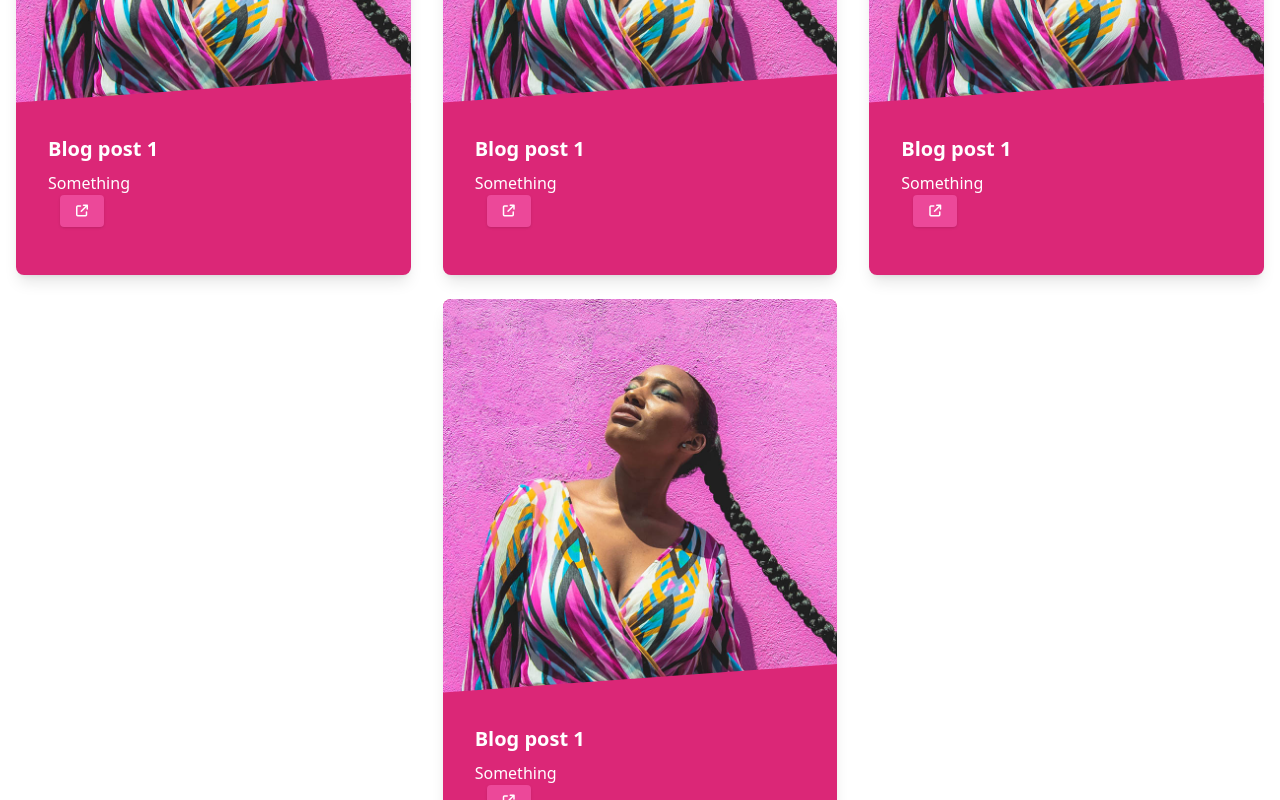
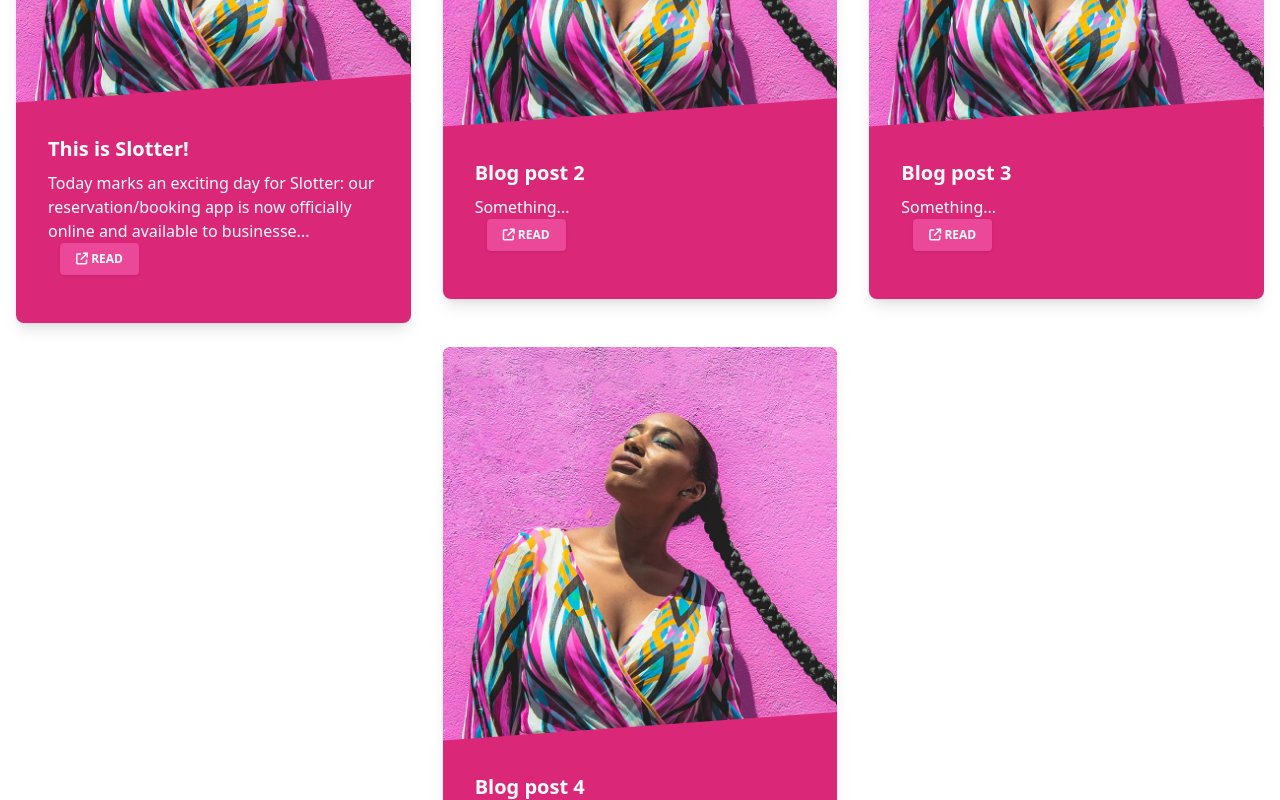
Before and after one commit to jstavanja/top-bookings, a Next.js app: page /blog in a window 1280 px wide. Shown: the part 1020-1820 px from the top of the page. Built offline with nearby package versions, Linux system fonts and the light colour scheme.

Commit message:
prepare scaffold for blog posts

```diff
--- /dev/null
+++ b/components/BlogPost.tsx
@@ -0,0 +1,55 @@
+import { Post } from "../types/post";
+import Image from "next/image";
+
+interface BlogPostProps {
+  post: Post;
+}
+
+export const BlogPost = ({ post }: BlogPostProps) => {
+  return (
+    <section className="relative py-20">
+      <div
+        className="bottom-auto top-0 left-0 right-0 w-full absolute pointer-events-none overflow-hidden -mt-20"
+        style={{ height: "80px" }}
+      >
+        <svg
+          className="absolute bottom-0 overflow-hidden"
+          xmlns="http://www.w3.org/2000/svg"
+          preserveAspectRatio="none"
+          version="1.1"
+          viewBox="0 0 2560 100"
+          x="0"
+          y="0"
+        >
+          <polygon
+            className="text-white fill-current"
+            points="2560 0 2560 100 0 100"
+          ></polygon>
+        </svg>
+      </div>
+
+      <div className="container mx-auto px-4">
+        <div className=" flex flex-wrap">
+          <div className="w-full md:w-4/12 ml-auto mr-auto px-4">
+            <Image
+              alt="..."
+              className="max-w-full rounded-lg shadow-lg"
+              src={post.imageSrc}
+            />
+          </div>
+          <div className="w-full md:w-8/12 ml-auto mr-auto px-4">
+            <div className="md:pr-12">
+              <div className="text-pink-600 p-3 text-center inline-flex items-center justify-center w-16 h-16 mb-6 shadow-lg rounded-full bg-pink-300">
+                <i className="fas fa-rocket text-xl"></i>
+              </div>
+              <h3 className="text-3xl font-semibold">{post.title}</h3>
+              <p className="mt-4 text-lg leading-relaxed text-gray-600">
+                {post.text}
+              </p>
+            </div>
+          </div>
+        </div>
+      </div>
+    </section>
+  );
+};
--- a/components/BlogPosts.tsx
+++ b/components/BlogPosts.tsx
@@ -1,46 +1,16 @@
-import teamImage from "../assets/img/team-2-800x800.jpg";
+import { POSTS } from "../constants/posts";
 import { Card } from "./Card";
-
-const POSTS = [
-  {
-    ctaLink: "/more",
-    ctaText: "Read",
-    imageSrc: teamImage,
-    text: "Something",
-    title: "Blog post 1",
-  },
-  {
-    ctaLink: "/more",
-    ctaText: "Read",
-    imageSrc: teamImage,
-    text: "Something",
-    title: "Blog post 1",
-  },
-  {
-    ctaLink: "/more",
-    ctaText: "Read",
-    imageSrc: teamImage,
-    text: "Something",
-    title: "Blog post 1",
-  },
-  {
-    ctaLink: "/more",
-    ctaText: "Read",
-    imageSrc: teamImage,
-    text: "Something",
-    title: "Blog post 1",
-  },
-];
 
 export const BlogPosts = () => {
   return (
     <div className="flex flex-wrap items-center mt-32 mb-32">
       {POSTS.map((post) => (
         <Card
-          ctaLink={post.ctaLink}
+          key={post.id}
+          ctaLink={`/blog/${post.id}`}
           ctaText={post.ctaText}
           imageSrc={post.imageSrc}
-          text={post.text}
+          text={post.text.substring(0, 120) + "..."}
           title={post.title}
         />
       ))}
--- a/components/Card.tsx
+++ b/components/Card.tsx
@@ -44,10 +44,11 @@ export const Card = ({
           <p className="text-md font-light mt-2 text-white">{text}</p>
           {ctaText && ctaLink && (
             <Button
-              text={ctaText}
               href={ctaLink}
               iconClass="fa-solid fa-arrow-up-right-from-square"
-            />
+            >
+              {ctaText}
+            </Button>
           )}
         </blockquote>
       </div>
--- a/components/Hero.tsx
+++ b/components/Hero.tsx
@@ -1,10 +1,10 @@
 interface HeroProps {
   backgroundImage: string;
   title: string;
-  text: string;
+  text?: string;
 }
 
-export const Hero = ({ backgroundImage, title, text }: HeroProps) => (
+export const Hero = ({ backgroundImage, title, text = "" }: HeroProps) => (
   <div
     className="relative pt-16 pb-32 flex content-center items-center justify-center"
     style={{
--- /dev/null
+++ b/constants/posts.ts
@@ -0,0 +1,33 @@
+import teamImage from "../assets/img/team-2-800x800.jpg";
+import { Post } from "../types/post";
+
+export const POSTS: Post[] = [
+  {
+    id: "1",
+    ctaText: "Read",
+    imageSrc: teamImage,
+    text: "Today marks an exciting day for Slotter: our reservation/booking app is now officially online and available to businesses and clients around the world! We're thrilled to introduce Slotter as the ultimate solution for booking appointments and managing schedules. With our user-friendly interface, simple editing tools, and search engine optimization, our app makes it easy for both businesses and clients to book and manage appointments with ease. In addition to these core features, Slotter also offers a customizable booking process, mobile optimization, notifications, a review system, multiple payment options, and advanced scheduling tools. These features allow businesses to tailor the booking process to their specific needs, make it easy for clients to book appointments on the go, stay informed about upcoming appointments, leave reviews for businesses, choose from multiple payment options, and manage their schedules more efficiently. We're confident that Slotter will be a valuable addition to any business and we can't wait to see how our app helps businesses and clients streamline their schedules and grow their businesses. Thank you for joining us on this exciting journey and we can't wait to see what the future holds for Slotter!",
+    title: "This is Slotter!",
+  },
+  {
+    id: "2",
+    ctaText: "Read",
+    imageSrc: teamImage,
+    text: "Something",
+    title: "Blog post 2",
+  },
+  {
+    id: "3",
+    ctaText: "Read",
+    imageSrc: teamImage,
+    text: "Something",
+    title: "Blog post 3",
+  },
+  {
+    id: "4",
+    ctaText: "Read",
+    imageSrc: teamImage,
+    text: "Something",
+    title: "Blog post 4",
+  },
+];
--- /dev/null
+++ b/pages/blog/[id].tsx
@@ -0,0 +1,46 @@
+import { Hero } from "../../components/Hero";
+import { Layout } from "../../components/Layout";
+import { POSTS } from "../../constants/posts";
+import { Post } from "../../types/post";
+import { BlogPost as BlogPostComponent } from "../../components/BlogPost";
+
+interface BlogPostProps {
+  post: Post;
+}
+
+const BlogPost = ({ post }: BlogPostProps) => {
+  return (
+    <Layout title={`Slotter | ${post.title}`}>
+      <Hero
+        backgroundImage="https://images.unsplash.com/photo-1557804506-669a67965ba0?ixlib=rb-1.2.1&ixid=eyJhcHBfaWQiOjEyMDd9&auto=format&fit=crop&w=1267&q=80"
+        title={post.title}
+      />
+      <BlogPostComponent post={post} />
+    </Layout>
+  );
+};
+
+export function getPostData(id) {
+  return POSTS.find((post) => post.id === id);
+}
+
+export async function getStaticPaths() {
+  return {
+    paths: POSTS.map((post) => ({
+      params: {
+        id: post.id,
+      },
+    })),
+    fallback: false,
+  };
+}
+
+export async function getStaticProps({ params }) {
+  const postData = getPostData(params.id);
+  return {
+    props: {
+      post: postData,
+    },
+  };
+}
+export default BlogPost;
--- /dev/null
+++ b/types/post.ts
@@ -0,0 +1,9 @@
+import { StaticImageData } from "next/image";
+
+export interface Post {
+  id: string;
+  ctaText: string;
+  imageSrc: string | StaticImageData;
+  text: string;
+  title: string;
+}
```
